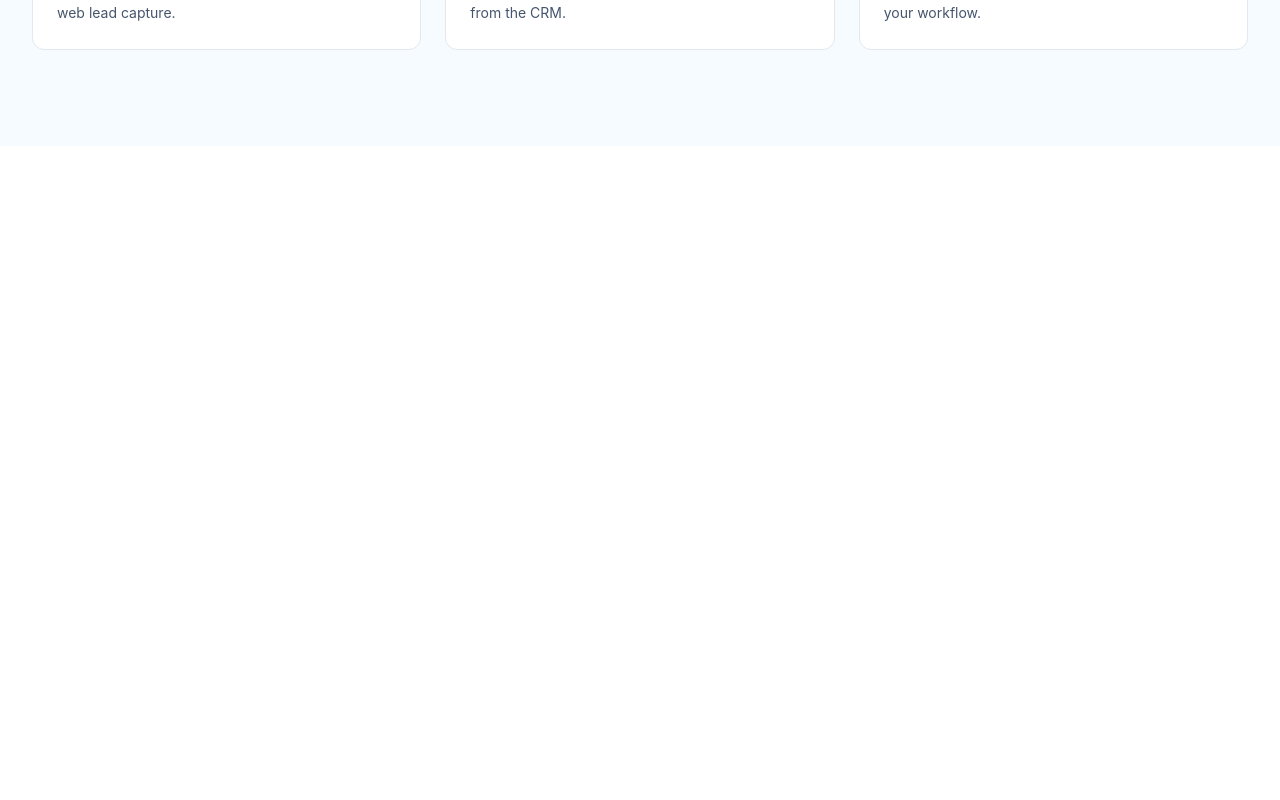
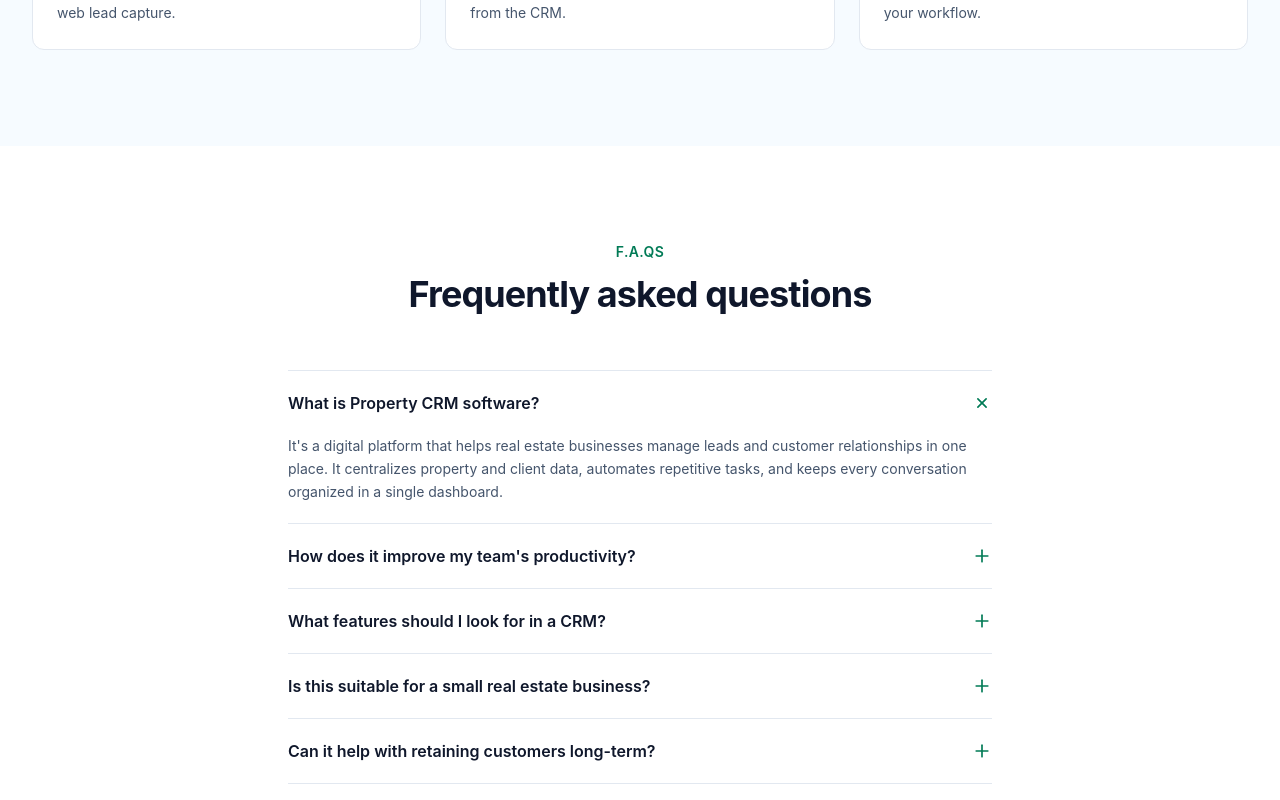
Before and after one commit to fatimaijaz404-del/propertyCRM, a React (Vite) app: page / in a window 1280 px wide. Shown: the part 1422-2222 px from the top of the page. Before the commit the page ends 1568 px from the top, so only its background shows below. Built offline with nearby package versions, Linux system fonts and the light colour scheme.

Commit message:
Add FAQs accordion section

```diff
--- a/src/App.jsx
+++ b/src/App.jsx
@@ -1,6 +1,7 @@
 import Navbar from "./components/Navbar";
 import Hero from "./components/Hero";
 import Features from "./components/Features";
+import FAQs from "./components/FAQs";
 
 function App() {
   return (
@@ -8,6 +9,8 @@ function App() {
       <Navbar />
       <Hero />
       <Features />
+      <FAQs />
+
     </div>
   );
 }
--- /dev/null
+++ b/src/components/FAQs.jsx
@@ -0,0 +1,84 @@
+import { useState } from "react";
+import { Plus } from "lucide-react";
+
+const faqs = [
+  {
+    question: "What is Property CRM software?",
+    answer:
+      "It's a digital platform that helps real estate businesses manage leads and customer relationships in one place. It centralizes property and client data, automates repetitive tasks, and keeps every conversation organized in a single dashboard.",
+  },
+  {
+    question: "How does it improve my team's productivity?",
+    answer:
+      "By automating routine work like lead assignment and follow-ups, and giving your team a clear view of every deal's stage. Agents spend less time on admin and more time closing.",
+  },
+  {
+    question: "What features should I look for in a CRM?",
+    answer:
+      "Look for solid contact and lead management, a visual sales pipeline, integrated communication, reporting, and easy access from any device. Integration with your existing marketing tools is a big plus too.",
+  },
+  {
+    question: "Is this suitable for a small real estate business?",
+    answer:
+      "Yes. Smaller teams often benefit the most since the CRM keeps every lead and listing organized from day one, without needing a large operations team to manage it.",
+  },
+  {
+    question: "Can it help with retaining customers long-term?",
+    answer:
+      "It tracks every past interaction so you can follow up at the right time with the right message. That consistency is usually what keeps clients coming back for future deals.",
+  },
+];
+
+function FAQs() {
+  const [openIndex, setOpenIndex] = useState(0);
+
+  return (
+    <section id="faqs" className="bg-white py-24">
+      <div className="px-8 max-w-3xl mx-auto">
+        <div className="text-center mb-14">
+          <p className="text-emerald-700 font-semibold tracking-wide uppercase text-sm mb-3">
+            F.A.Qs
+          </p>
+          <h2 className="text-4xl font-bold text-slate-900 tracking-tight">
+            Frequently asked questions
+          </h2>
+        </div>
+
+        <div className="divide-y divide-slate-200 border-t border-b border-slate-200">
+          {faqs.map((faq, index) => {
+            const isOpen = openIndex === index;
+            return (
+              <div key={index}>
+                <button
+                  onClick={() => setOpenIndex(isOpen ? -1 : index)}
+                  className="w-full flex items-center justify-between gap-4 py-5 text-left"
+                >
+                  <span className="text-base font-semibold text-slate-900">
+                    {faq.question}
+                  </span>
+                  <Plus
+                    className={`w-5 h-5 text-emerald-700 flex-shrink-0 transition-transform duration-200 ${
+                      isOpen ? "rotate-45" : ""
+                    }`}
+                    strokeWidth={2}
+                  />
+                </button>
+                <div
+                  className={`overflow-hidden transition-all duration-200 ${
+                    isOpen ? "max-h-40 pb-5" : "max-h-0"
+                  }`}
+                >
+                  <p className="text-slate-600 text-sm leading-relaxed">
+                    {faq.answer}
+                  </p>
+                </div>
+              </div>
+            );
+          })}
+        </div>
+      </div>
+    </section>
+  );
+}
+
+export default FAQs;
```
